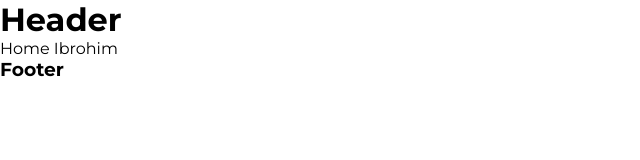
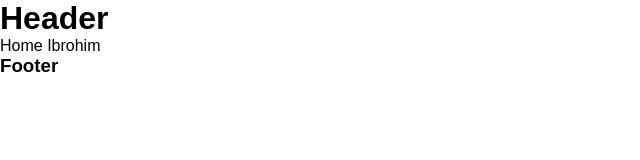
Before and after one commit to SuhrobFayzullayev/perfect-result-group, a React (Create React App) app: page / in a window 1280 px wide. Shown: the top 160 px of the page, without its empty margins (0-640 px from the left). Built offline with nearby package versions, Linux system fonts and the light colour scheme.

Commit message:
globalWrapper

```diff
--- a/src/index.scss
+++ b/src/index.scss
@@ -1,7 +1,16 @@
 @import "./assets/scss/index.scss";
+
 * {
     margin: 0;
     padding: 0;
     box-sizing: border-box;
-    font-family: Montserrat;
+    font-family: 'Motserrat', sans-serif;
+    scroll-behavior: smooth;
 }
+
+// bu globalWrapper pagelarda eng katta konteynerga chaqiriladi
+.globalWrapper{
+    width: 100%;
+    max-width: 1440px;
+    margin: 0 auto;
+}
```
